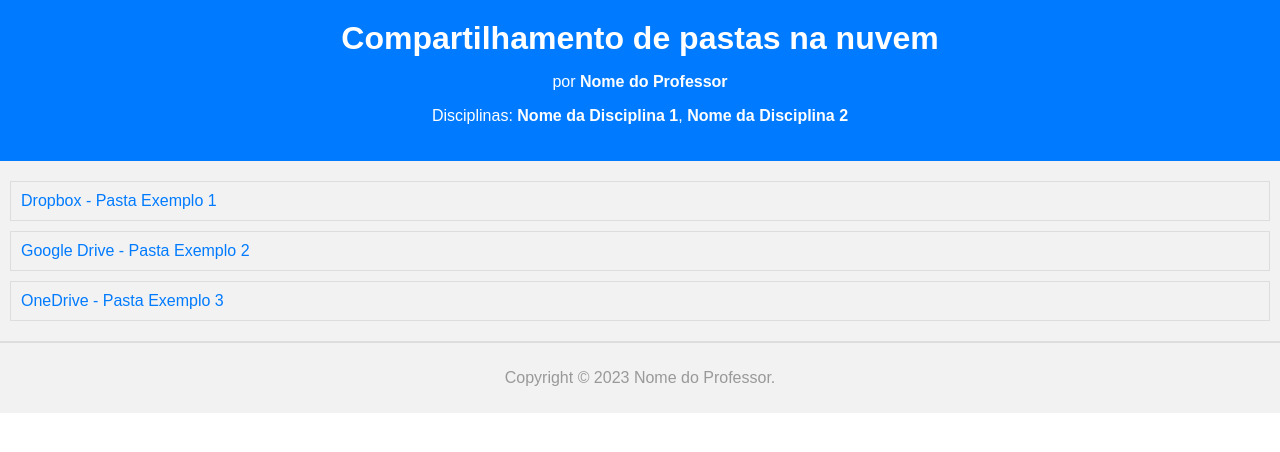
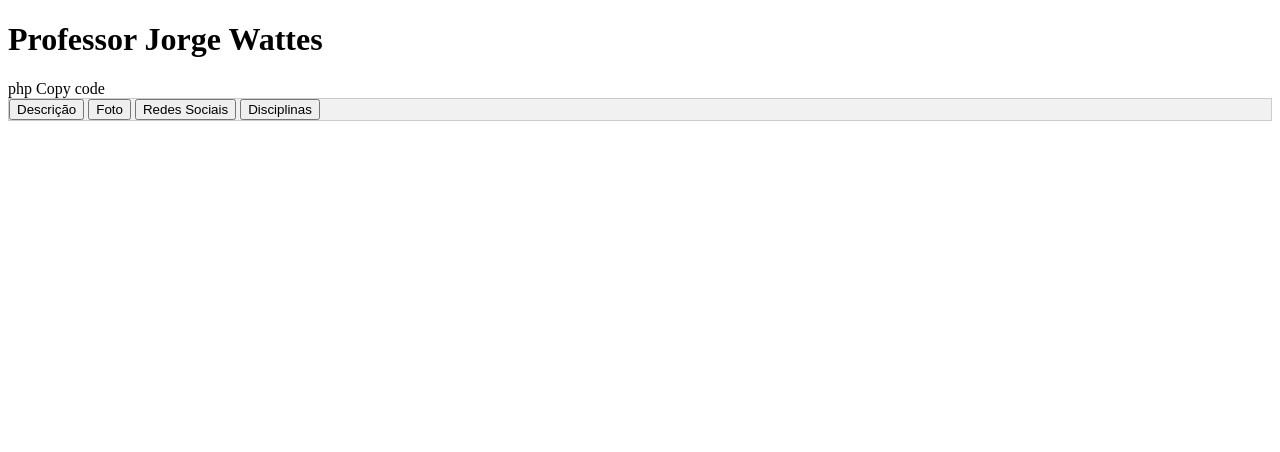
Before and after one commit to jorgewattes/jorgewattes.github.io, a plain HTML site: page index.html in a window 1280 px wide. Drawn offline with Linux system fonts and the light colour scheme.

Commit message:
Update index.html

```diff
--- a/index.html
+++ b/index.html
@@ -1,66 +1,84 @@
+
 <!DOCTYPE html>
 <html>
 <head>
-    <meta charset="UTF-8">
-    <title>Compartilhamento de pastas na nuvem</title>
+	<title>Professor Jorge Wattes</title>
 	<style>
-      body {
-        font-family: Arial, sans-serif;
-        margin: 0;
-        padding: 0;
+		/* estilo para as abas */
+		.tab {
+			overflow: hidden;
+			border: 1px solid #ccc;
+			background-color: #f1f1f1;
 		}
-      header {
-        background-color: #007bff;
-        color: white;
-        padding: 20px;
-        text-align: center;
+css
+Copy code
+	/* estilo para os botões das abas */
+	.tab button {
+		background-color: inherit;
+		float: left;
+		border: none;
+		outline: none;
+		cursor: pointer;
+		padding: 14px 16px;
+		transition: 0.3s;
+		font-size: 17px;
 	}
-      h1 {
-        margin: 0;
+
+	/* estilo para o botão da aba ativa */
+	.tab button.active {
+		background-color: #ccc;
 	}
-      nav {
-        background-color: #f2f2f2;
-        border-bottom: 1px solid #ddd;
-        padding: 10px;
-      }
-      ul {
-        margin: 0;
-        padding: 0;
-        list-style-type: none;
-      }
-      li {
-        margin: 10px 0;
-        padding: 10px;
-        border: 1px solid #ddd;
-      }
-      a {
-        text-decoration: none;
-        color: #007bff;
-      }
-      footer {
-        background-color: #f2f2f2;
-        border-top: 1px solid #ddd;
-        color: #999;
-        padding: 10px;
-        text-align: center;
+
+	/* estilo para o conteúdo das abas */
+	.tabcontent {
+		display: none;
+		padding: 6px 12px;
+		border: 1px solid #ccc;
+		border-top: none;
 	}
 </style>
 </head>
 <body>
-    <header>
-      <h1>Compartilhamento de pastas na nuvem</h1>
-      <p>por <strong>Nome do Professor</strong></p>
-      <p>Disciplinas: <strong>Nome da Disciplina 1</strong>, <strong>Nome da Disciplina 2</strong></p>
-    </header>
-    <nav>
+	<h1>Professor Jorge Wattes</h1>
+php
+Copy code
+<!-- abas -->
+<div class="tab">
+	<button class="tablinks" onclick="openTab(event, 'descricao')">Descrição</button>
+	<button class="tablinks" onclick="openTab(event, 'foto')">Foto</button>
+	<button class="tablinks" onclick="openTab(event, 'redes-sociais')">Redes Sociais</button>
+	<button class="tablinks" onclick="openTab(event, 'disciplinas')">Disciplinas</button>
+</div>
+
+<!-- conteúdo das abas -->
+<div id="descricao" class="tabcontent">
+	<h2>Descrição do Professor</h2>
+	<p>Insira aqui a descrição do professor Jorge Wattes.</p>
+</div>
+
+<div id="foto" class="tabcontent">
+	<h2>Foto</h2>
+	<img src="caminho/para/a/foto/do/professor.jpg" alt="Foto do Professor Jorge Wattes">
+</div>
+
+<div id="redes-sociais" class="tabcontent">
+	<h2>Redes Sociais</h2>
+	<p>Insira aqui os links para as redes sociais do professor:</p>
 	<ul>
-        <li><a href="https://www.dropbox.com/sh/examplefolder1">Dropbox - Pasta Exemplo 1</a></li>
-        <li><a href="https://drive.google.com/drive/folders/examplefolder2">Google Drive - Pasta Exemplo 2</a></li>
-        <li><a href="https://onedrive.live.com/?id=examplefolder3">OneDrive - Pasta Exemplo 3</a></li>
+		<li><a href="https://www.facebook.com/professorjorgewattes">Facebook</a></li>
+		<li><a href="https://www.twitter.com/professorjorgewattes">Twitter</a></li>
+		<li><a href="https://www.linkedin.com/in/professorjorgewattes">LinkedIn</a></li>
 	</ul>
-    </nav>
-    <footer>
-      <p>Copyright &copy; 2023 Nome do Professor.
-    </footer>
-  </body>
-</html>
+</div>
+
+<div id="disciplinas" class="tabcontent">
+	<h2>Disciplinas</h2>
+	<div class="disciplina">
+		<h3>Nome da Disciplina 1</h3>
+		<img src="caminho/para/a/imagem/da/disciplina-1.jpg" alt="Imagem da Disciplina 1">
+		<p>Insira aqui a descrição da Disciplina 1.</p>
+		<a href="#">Link para a Disciplina 1</a>
+	</div>
+	<div class="disciplina">
+		<h3>Nome da Disciplina 2</h3>
+		<img src="caminho/para/a/imag
```
Lines whose indentation alone changed are shown as unchanged.
